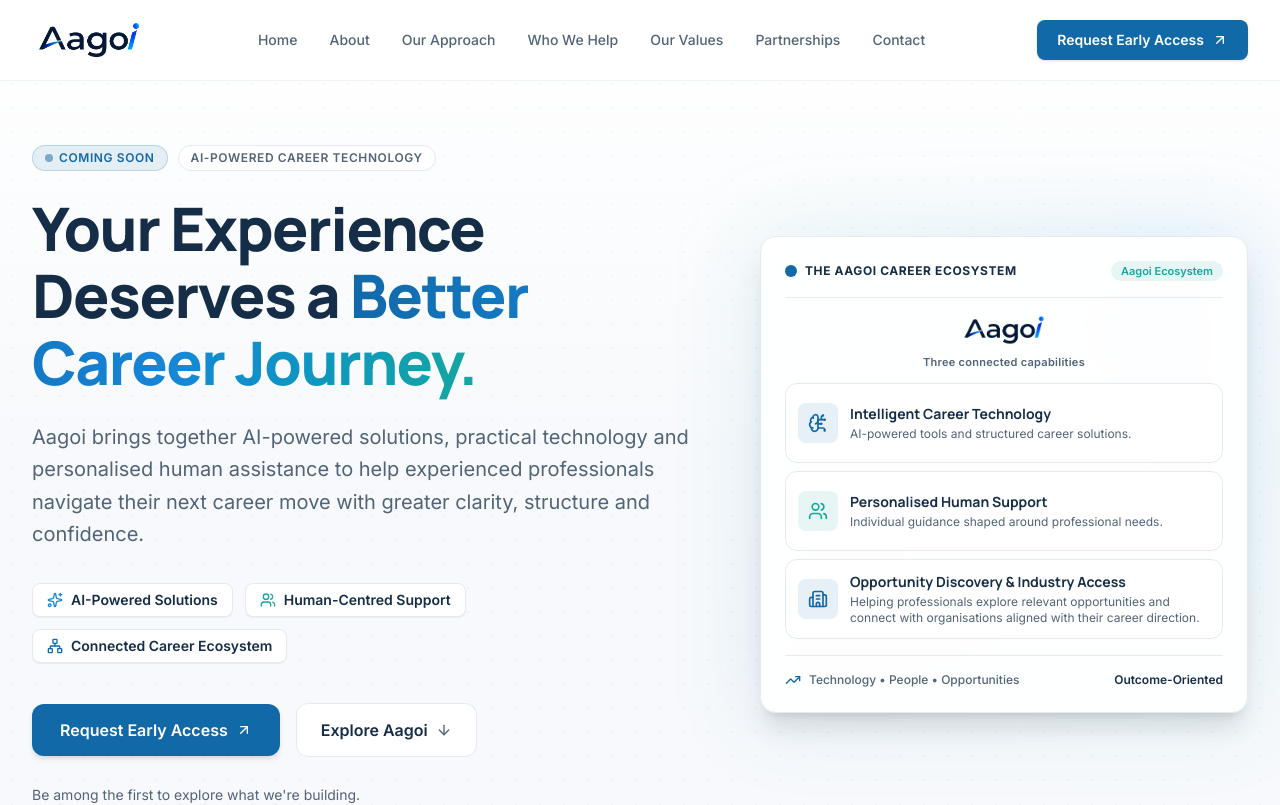
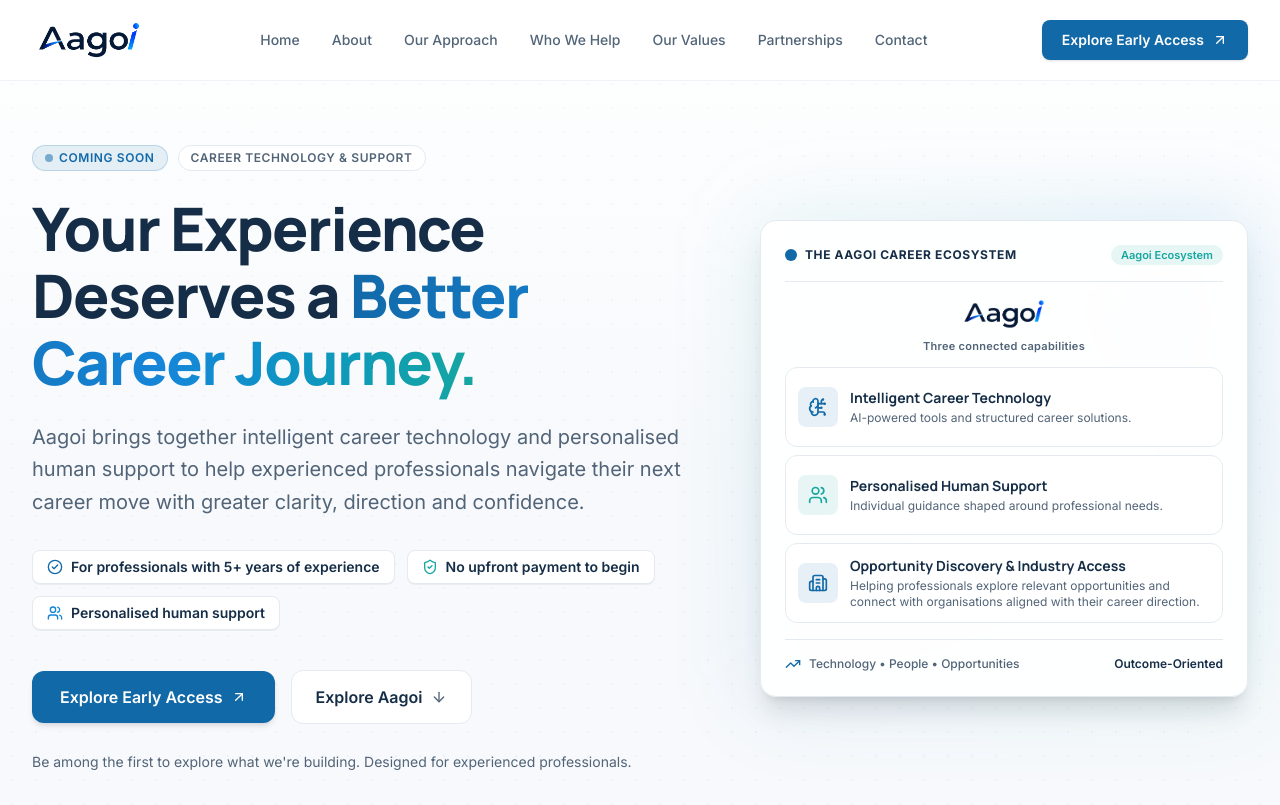
Before and after one commit to skillolite-ahmed/aagoi.website.v1, a React (Vite) app: page / in a window 1280 px wide. Shown: the top 805 px of the page. Built offline with nearby package versions, Linux system fonts and the light colour scheme.

Commit message:
Update early access application link, eligibility, and transparent payment messaging

```diff
--- a/index.html
+++ b/index.html
@@ -8,7 +8,7 @@
     <!-- Primary SEO Metadata -->
     <title>Aagoi | Moving Your Career Forward</title>
     <meta name="title" content="Aagoi | Moving Your Career Forward" />
-    <meta name="description" content="Aagoi brings together AI-powered career technology, practical solutions and personalised human assistance to help experienced professionals navigate their next career move." />
+    <meta name="description" content="Aagoi brings together intelligent career technology and personalised human support to help experienced professionals navigate their next career move with greater clarity, direction and confidence." />
     <meta name="robots" content="index, follow" />
     <meta name="author" content="Aagoi" />
 
--- a/src/components/About.tsx
+++ b/src/components/About.tsx
@@ -18,9 +18,9 @@ export const About: React.FC = () => {
             stronger professional positioning, meaningful connections and a structured approach.
           </p>
           <p className="text-base sm:text-lg text-[#526477] leading-relaxed">
-            Aagoi is building an integrated career technology ecosystem that brings intelligence,
-            practical solutions and personalised human assistance together to create a more
-            organised career journey.
+            Aagoi is an early-stage career technology and support initiative that brings intelligent tools,
+            practical solutions and personalised human guidance together to help experienced professionals
+            make better-informed career decisions and navigate their next move.
           </p>
         </div>
 
--- a/src/components/Approach.tsx
+++ b/src/components/Approach.tsx
@@ -123,20 +123,20 @@ export const Approach: React.FC = () => {
         <div className="mt-12 bg-white rounded-2xl border border-[#E5EAF0] p-8 max-w-4xl mx-auto shadow-xs text-center sm:text-left flex flex-col sm:flex-row items-center justify-between gap-6">
           <div className="space-y-1">
             <h4 className="text-base font-bold text-[#152D46]">
-              Looking to experience our personalised approach?
+              Ready for a more structured career move?
             </h4>
             <p className="text-xs sm:text-sm text-[#526477]">
-              Early access is now open for experienced professionals seeking their next career transition.
+              Designed for experienced professionals with 5+ years of work experience. Flexible participation aligned with your schedule.
             </p>
           </div>
           <a
             href={siteConfig.forms.client}
             target="_blank"
             rel="noopener noreferrer"
-            className="shrink-0 inline-flex items-center gap-2 bg-[#1269A8] hover:bg-[#1686D9] text-white text-sm font-semibold px-5 py-2.5 rounded-lg transition-colors shadow-2xs"
+            className="shrink-0 inline-flex items-center gap-2 bg-[#1269A8] hover:bg-[#1686D9] text-white text-sm font-semibold px-5 py-2.5 rounded-lg transition-colors shadow-2xs group"
           >
-            <span>Request Early Access</span>
-            <ArrowRight className="w-4 h-4" />
+            <span>Explore Early Access</span>
+            <ArrowRight className="w-4 h-4 transition-transform group-hover:translate-x-0.5" />
           </a>
         </div>
       </div>
--- a/src/components/EarlyAccess.tsx
+++ b/src/components/EarlyAccess.tsx
@@ -1,57 +1,180 @@
 import React from 'react';
-import { ArrowUpRight, ShieldCheck, UserCheck, Clock } from 'lucide-react';
+import {
+  ArrowUpRight,
+  ShieldCheck,
+  UserCheck,
+  Clock,
+  Briefcase,
+  CheckCircle2,
+  FileText,
+  MessageSquare,
+  Sparkles,
+} from 'lucide-react';
 import { siteConfig } from '../config/site';
 
 export const EarlyAccess: React.FC = () => {
+  const steps = [
+    {
+      num: '01',
+      title: 'Submit Application',
+      description:
+        'Share your background, current role, and career aspirations through our brief Stage 1 application form.',
+      icon: FileText,
+    },
+    {
+      num: '02',
+      title: 'Personal Discussion',
+      description:
+        'An Aagoi team member reviews your profile and connects directly via WhatsApp to understand your goals and explain how the service works.',
+      icon: MessageSquare,
+    },
+    {
+      num: '03',
+      title: 'Aligned Onboarding',
+      description:
+        'If the approach fits your goals, we privately share detailed onboarding materials and begin structured support tailored to your schedule.',
+      icon: Sparkles,
+    },
+  ];
+
   return (
     <section id="early-access" className="py-24 bg-white relative">
-      <div className="max-w-5xl mx-auto px-4 sm:px-6 lg:px-8">
-        <div className="bg-gradient-to-br from-[#F7F9FC] via-white to-[#F7F9FC] border-2 border-[#1269A8]/25 rounded-3xl p-8 sm:p-12 lg:p-16 shadow-lg relative overflow-hidden text-center">
+      <div className="max-w-6xl mx-auto px-4 sm:px-6 lg:px-8">
+        <div className="bg-gradient-to-br from-[#F7F9FC] via-white to-[#F7F9FC] border-2 border-[#1269A8]/25 rounded-3xl p-8 sm:p-12 lg:p-16 shadow-lg relative overflow-hidden">
           {/* Subtle Accent Glow */}
-          <div className="absolute top-0 right-0 w-64 h-64 bg-[#1269A8]/5 rounded-full blur-3xl pointer-events-none" />
+          <div className="absolute top-0 right-0 w-80 h-80 bg-[#1269A8]/5 rounded-full blur-3xl pointer-events-none" />
 
-          {/* Badge */}
-          <div className="inline-flex items-center gap-2 px-3.5 py-1.5 rounded-full text-xs font-semibold uppercase tracking-wider bg-[#1269A8]/10 text-[#1269A8] mb-6">
-            Client Early Access
+          {/* Section Header */}
+          <div className="text-center max-w-3xl mx-auto">
+            <div className="inline-flex items-center gap-2 px-3.5 py-1.5 rounded-full text-xs font-semibold uppercase tracking-wider bg-[#1269A8]/10 text-[#1269A8] mb-6">
+              Client Early Access
+            </div>
+
+            <h2 className="text-3xl sm:text-4xl lg:text-5xl font-extrabold text-[#152D46] tracking-tight">
+              Take a More Structured Approach to Your Next Career Move.
+            </h2>
+
+            <p className="mt-6 text-base sm:text-lg text-[#526477] leading-relaxed">
+              Interested in exploring Aagoi&apos;s personalised career assistance? Introduce yourself through our Early Access application form. Our team reviews every profile individually and connects personally via WhatsApp to discuss your career goals, explain expectations, and share how the service works.
+            </p>
           </div>
 
-          {/* Heading */}
-          <h2 className="text-3xl sm:text-4xl lg:text-5xl font-extrabold text-[#152D46] tracking-tight max-w-3xl mx-auto">
-            Take a More Structured Approach to Your Next Career Move.
-          </h2>
+          {/* How Application Works - 3 Step Flow */}
+          <div className="mt-14 grid grid-cols-1 md:grid-cols-3 gap-6">
+            {steps.map((step) => {
+              const Icon = step.icon;
+              return (
+                <div
+                  key={step.num}
+                  className="bg-white border border-[#E5EAF0] rounded-2xl p-6 relative shadow-2xs flex flex-col justify-between"
+                >
+                  <div>
+                    <div className="flex items-center justify-between mb-4">
+                      <div className="w-10 h-10 rounded-xl bg-[#1269A8]/10 text-[#1269A8] flex items-center justify-center">
+                        <Icon className="w-5 h-5" />
+                      </div>
+                      <span className="text-xs font-bold tracking-widest text-[#1686D9]">
+                        STEP {step.num}
+                      </span>
+                    </div>
+                    <h3 className="text-base font-bold text-[#152D46] mb-2">
+                      {step.title}
+                    </h3>
+                    <p className="text-xs sm:text-sm text-[#526477] leading-relaxed">
+                      {step.description}
+                    </p>
+                  </div>
+                </div>
+              );
+            })}
+          </div>
 
-          {/* Description */}
-          <p className="mt-6 text-base sm:text-lg text-[#526477] max-w-2xl mx-auto leading-relaxed">
-            Interested in exploring Aagoi&apos;s personalised career assistance? Introduce
-            yourself and share your career interests through our early-access enquiry form.
-          </p>
+          {/* Transparent Payment & Participation Model */}
+          <div className="mt-10 bg-white border border-[#E5EAF0] rounded-2xl p-6 sm:p-8 text-left">
+            <div className="flex items-center gap-2 mb-3">
+              <ShieldCheck className="w-5 h-5 text-[#1269A8]" />
+              <h4 className="text-base font-bold text-[#152D46]">
+                Transparent, Outcome-Aligned Payment Model
+              </h4>
+            </div>
 
-          {/* Action Button */}
-          <div className="mt-8 flex flex-col sm:flex-row items-center justify-center gap-4">
+            <p className="text-xs sm:text-sm text-[#526477] leading-relaxed mb-6">
+              We believe professional trust begins with clear, honest terms. Our payment structure is aligned with real milestones rather than speculative upfront costs:
+            </p>
+
+            <div className="grid grid-cols-1 sm:grid-cols-3 gap-4 text-xs sm:text-sm text-[#526477] mb-6">
+              <div className="bg-[#F7F9FC] rounded-xl p-4 border border-[#E5EAF0]">
+                <div className="font-bold text-[#152D46] mb-1 flex items-center gap-1.5">
+                  <CheckCircle2 className="w-4 h-4 text-[#17A6A0]" />
+                  <span>No Upfront Payment</span>
+                </div>
+                <p className="text-xs text-[#526477] leading-relaxed">
+                  No payment is required to begin. We evaluate and initiate your career support without upfront commitments.
+                </p>
+              </div>
+
+              <div className="bg-[#F7F9FC] rounded-xl p-4 border border-[#E5EAF0]">
+                <div className="font-bold text-[#152D46] mb-1 flex items-center gap-1.5">
+                  <CheckCircle2 className="w-4 h-4 text-[#17A6A0]" />
+                  <span>First Qualifying Interview</span>
+                </div>
+                <p className="text-xs text-[#526477] leading-relaxed">
+                  A small, pre-agreed contribution is payable only after your first qualifying interview occurs.
+                </p>
+              </div>
+
+              <div className="bg-[#F7F9FC] rounded-xl p-4 border border-[#E5EAF0]">
+                <div className="font-bold text-[#152D46] mb-1 flex items-center gap-1.5">
+                  <CheckCircle2 className="w-4 h-4 text-[#17A6A0]" />
+                  <span>Successful Hiring</span>
+                </div>
+                <p className="text-xs text-[#526477] leading-relaxed">
+                  The remaining agreed service fee is payable only after you are successfully hired.
+                </p>
+              </div>
+            </div>
+
+            {/* Clear Conditions & Disclaimer */}
+            <div className="pt-4 border-t border-[#E5EAF0] space-y-2 text-xs text-[#526477]">
+              <p>
+                <strong>Full Clarity Upfront:</strong> Exact contribution amounts, qualifying interview conditions, payment triggers, and applicable exceptions are explained and agreed upon before you decide to join.
+              </p>
+              <p className="italic text-slate-500">
+                <strong>Responsible Notice:</strong> Aagoi does not guarantee interviews, job offers, or specific hiring outcomes. We provide structured direction, profile positioning, and individual guidance to support your career trajectory.
+              </p>
+            </div>
+          </div>
+
+          {/* Action CTA */}
+          <div className="mt-10 flex flex-col sm:flex-row items-center justify-center gap-4 text-center">
             <a
               href={siteConfig.forms.client}
               target="_blank"
               rel="noopener noreferrer"
               className="w-full sm:w-auto inline-flex items-center justify-center gap-2.5 bg-[#1269A8] hover:bg-[#1686D9] text-white text-base font-semibold px-8 py-4 rounded-xl shadow-md hover:shadow-xl transition-all duration-200 group focus:outline-none focus:ring-2 focus:ring-[#1269A8] focus:ring-offset-2"
             >
-              <span>Request Early Access</span>
+              <span>Apply for Early Access</span>
               <ArrowUpRight className="w-5 h-5 transition-transform group-hover:translate-x-0.5 group-hover:-translate-y-0.5" />
             </a>
           </div>
 
           {/* Trust Indicators */}
-          <div className="mt-10 pt-8 border-t border-[#E5EAF0] grid grid-cols-1 sm:grid-cols-3 gap-4 text-xs text-[#526477]">
+          <div className="mt-10 pt-8 border-t border-[#E5EAF0] grid grid-cols-1 sm:grid-cols-4 gap-4 text-xs text-[#526477] text-center">
             <div className="flex items-center justify-center gap-2">
-              <ShieldCheck className="w-4 h-4 text-[#1269A8]" />
+              <Briefcase className="w-4 h-4 text-[#1269A8]" />
+              <span>For 5+ Years Experience</span>
+            </div>
+            <div className="flex items-center justify-center gap-2">
+              <Clock className="w-4 h-4 text-[#17A6A0]" />
+              <span>Flexible Schedule</span>
+            </div>
+            <div className="flex items-center justify-center gap-2">
+              <ShieldCheck className="w-4 h-4 text-[#1686D9]" />
               <span>Strictly Confidential</span>
             </div>
             <div className="flex items-center justify-center gap-2">
-              <UserCheck className="w-4 h-4 text-[#17A6A0]" />
+              <UserCheck className="w-4 h-4 text-[#1269A8]" />
               <span>Personalised Review</span>
-            </div>
-            <div className="flex items-center justify-center gap-2">
-              <Clock className="w-4 h-4 text-[#1686D9]" />
-              <span>No Spam or Automated Pitches</span>
             </div>
           </div>
         </div>
--- a/src/components/Hero.tsx
+++ b/src/components/Hero.tsx
@@ -2,12 +2,12 @@ import React from 'react';
 import {
   ArrowUpRight,
   ArrowDown,
-  Sparkles,
-  Network,
   Users,
   TrendingUp,
   BrainCircuit,
   Building2,
+  CheckCircle2,
+  ShieldCheck,
 } from 'lucide-react';
 import { siteConfig } from '../config/site';
 
@@ -29,7 +29,7 @@ export const Hero: React.FC = () => {
 
       <div className="max-w-7xl mx-auto px-4 sm:px-6 lg:px-8 relative z-10">
         <div className="grid grid-cols-1 lg:grid-cols-12 gap-12 lg:gap-8 items-center">
-          {/* LEFT COLUMN — EXISTING HERO CONTENT */}
+          {/* LEFT COLUMN — APPROVED AAGOI WEBSITE MESSAGING */}
           <div className="lg:col-span-7 space-y-6 text-left">
             {/* Status badges */}
             <div className="inline-flex flex-wrap items-center gap-2.5">
@@ -53,31 +53,29 @@ export const Hero: React.FC = () => {
 
             {/* Supporting paragraph */}
             <p className="text-lg sm:text-xl text-[#526477] leading-relaxed max-w-2xl font-normal">
-              Aagoi brings together AI-powered solutions, practical technology and
-              personalised human assistance to help experienced professionals navigate
-              their next career move with greater clarity, structure and confidence.
+              Aagoi brings together intelligent career technology and personalised human support to help experienced professionals navigate their next career move with greater clarity, direction and confidence.
             </p>
 
-            {/* Supporting pillars */}
+            {/* Supporting eligibility & payment indicators */}
             <div className="pt-2 flex flex-wrap gap-3">
               <div className="flex items-center gap-2 px-3.5 py-1.5 rounded-lg bg-white border border-[#E5EAF0] shadow-2xs">
-                <Sparkles className="w-4 h-4 text-[#1686D9]" />
+                <CheckCircle2 className="w-4 h-4 text-[#1269A8]" />
                 <span className="text-xs sm:text-sm font-semibold text-[#152D46]">
-                  AI-Powered Solutions
+                  For professionals with 5+ years of experience
                 </span>
               </div>
 
               <div className="flex items-center gap-2 px-3.5 py-1.5 rounded-lg bg-white border border-[#E5EAF0] shadow-2xs">
-                <Users className="w-4 h-4 text-[#17A6A0]" />
+                <ShieldCheck className="w-4 h-4 text-[#17A6A0]" />
                 <span className="text-xs sm:text-sm font-semibold text-[#152D46]">
-                  Human-Centred Support
+                  No upfront payment to begin
                 </span>
               </div>
 
               <div className="flex items-center gap-2 px-3.5 py-1.5 rounded-lg bg-white border border-[#E5EAF0] shadow-2xs">
-                <Network className="w-4 h-4 text-[#1269A8]" />
+                <Users className="w-4 h-4 text-[#1686D9]" />
                 <span className="text-xs sm:text-sm font-semibold text-[#152D46]">
-                  Connected Career Ecosystem
+                  Personalised human support
                 </span>
               </div>
             </div>
@@ -90,7 +88,7 @@ export const Hero: React.FC = () => {
                 rel="noopener noreferrer"
                 className="inline-flex items-center justify-center gap-2 bg-[#1269A8] hover:bg-[#1686D9] text-white text-base font-semibold px-7 py-3.5 rounded-xl shadow-md hover:shadow-lg transition-all duration-200 group focus:outline-none focus:ring-2 focus:ring-[#1269A8] focus:ring-offset-2"
               >
-                <span>Request Early Access</span>
+                <span>Explore Early Access</span>
                 <ArrowUpRight className="w-4 h-4 transition-transform group-hover:translate-x-0.5 group-hover:-translate-y-0.5" />
               </a>
 
@@ -105,7 +103,7 @@ export const Hero: React.FC = () => {
 
             {/* Supporting note */}
             <p className="text-xs sm:text-sm text-[#526477] pt-1">
-              Be among the first to explore what we&apos;re building.
+              Be among the first to explore what we&apos;re building. Designed for experienced professionals.
             </p>
           </div>
 
--- a/src/components/Navbar.tsx
+++ b/src/components/Navbar.tsx
@@ -58,7 +58,7 @@ export const Navbar: React.FC = () => {
               rel="noopener noreferrer"
               className="inline-flex items-center gap-2 bg-[#1269A8] hover:bg-[#1686D9] text-white text-sm font-semibold px-5 py-2.5 rounded-lg shadow-sm hover:shadow transition-all duration-200 group focus:outline-none focus:ring-2 focus:ring-[#1269A8] focus:ring-offset-2"
             >
-              <span>Request Early Access</span>
+              <span>Explore Early Access</span>
               <ArrowUpRight className="w-4 h-4 transition-transform group-hover:translate-x-0.5 group-hover:-translate-y-0.5" />
             </a>
           </div>
@@ -100,7 +100,7 @@ export const Navbar: React.FC = () => {
                 onClick={() => setMobileMenuOpen(false)}
                 className="flex items-center justify-center gap-2 w-full bg-[#1269A8] hover:bg-[#1686D9] text-white text-base font-semibold px-5 py-3 rounded-lg shadow-sm transition-colors"
               >
-                <span>Request Early Access</span>
+                <span>Explore Early Access</span>
                 <ArrowUpRight className="w-4 h-4" />
               </a>
             </div>
--- a/src/config/site.ts
+++ b/src/config/site.ts
@@ -6,14 +6,15 @@ export interface NavItem {
 export const siteConfig = {
   name: 'Aagoi',
   tagline: 'Moving Your Career Forward.',
+  website: 'https://aagoi.in',
   status: 'COMING SOON',
-  introLabel: 'AI-POWERED CAREER TECHNOLOGY',
+  introLabel: 'CAREER TECHNOLOGY & SUPPORT',
   description:
-    'Aagoi brings together AI-powered career technology, practical solutions and personalised human assistance to help experienced professionals navigate their next career move.',
+    'Aagoi brings together intelligent career technology and personalised human support to help experienced professionals navigate their next career move with greater clarity, direction and confidence.',
 
   // Official Two Distinct Form Destinations
   forms: {
-    client: 'https://forms.gle/JCE6UwRnGxVvW6ae9',
+    client: 'https://forms.gle/TwFJn46dcSRjpyXh9',
     partnership: 'https://forms.gle/r735TNUF4Y8gwbf79',
   },
 
```
Also changed, not shown: src/components/Audience.tsx (+37 -7 lines), 1 other file (tests, documents, lock files or other folders).
